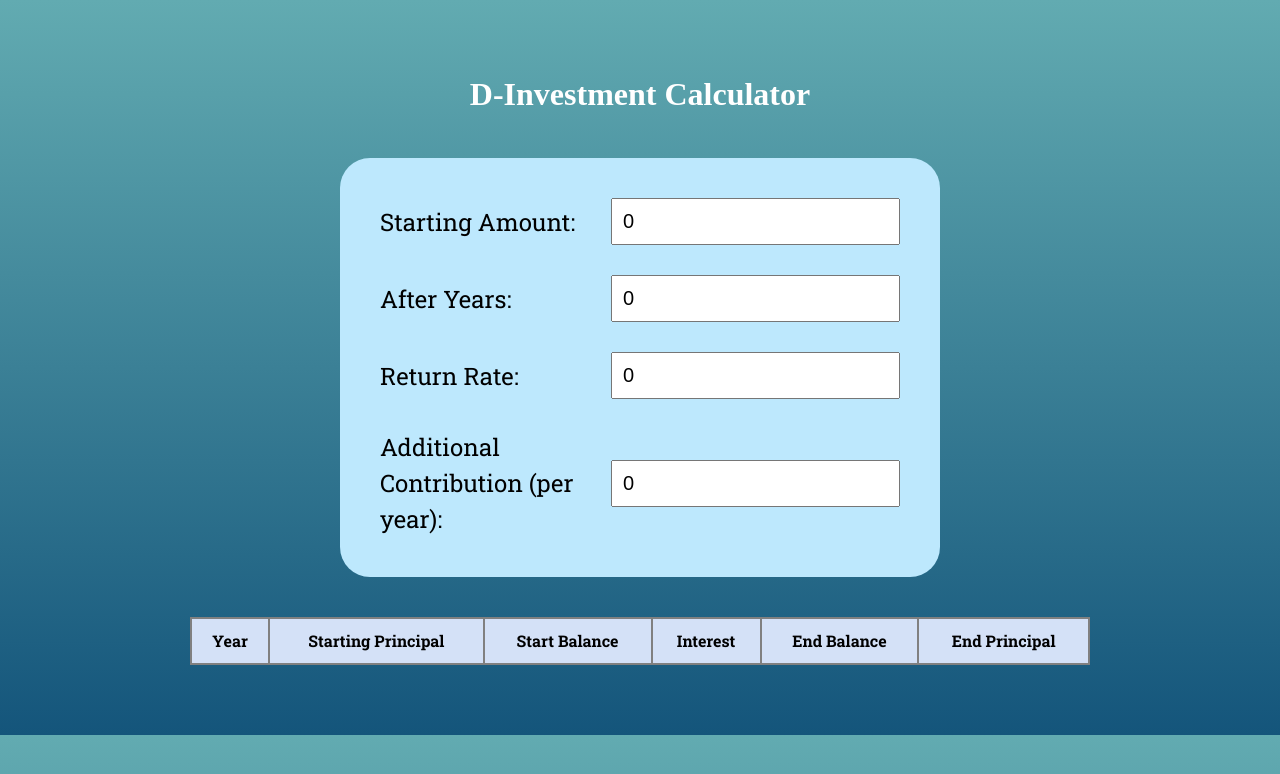
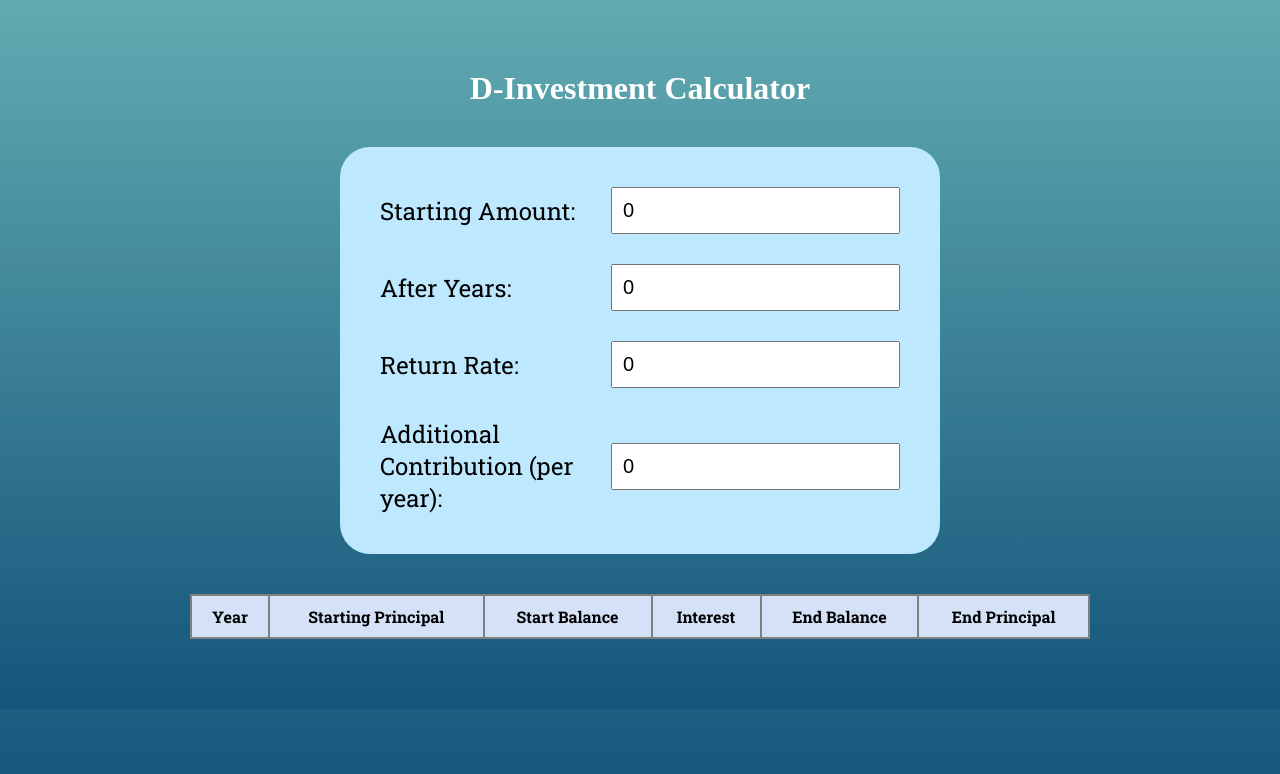
Before and after one commit to deepak-singh-jethi/investment_calculator, a React (Create React App) app: page / in a window 1280 px wide. Shown: the top 774 px of the page. Built offline with nearby package versions, Linux system fonts and the light colour scheme; the HTML template or start-up script is replaced by a standard one; a web font is replaced by a local one.

Commit message:
fix bug in style

```diff
--- a/src/styles/style.css
+++ b/src/styles/style.css
@@ -15,17 +15,17 @@
 
 
 }
-body,html{
+html,body{
         background: rgb(20, 85, 123);
         background: linear-gradient(0deg, rgba(20, 85, 123, 1) 0%, rgba(98, 171, 177, 1) 100%);
-        font-family: 'Roboto Slab', sans-serif;
-            line-height: 1.5;
+        background-repeat: no-repeat;
+            /* Prevent background from repeating */
+            background-size: cover;
+            /* Ensure the background covers the entire viewport */
+            font-family: 'Roboto Slab', sans-serif;
+            min-height: 100%;
 
-            font-synthesis: none;
-            text-rendering: optimizeLegibility;
-            -webkit-font-smoothing: antialiased;
-            -moz-osx-font-smoothing: grayscale;
-            -webkit-text-size-adjust: 100%;
+
 
 }
 
```
